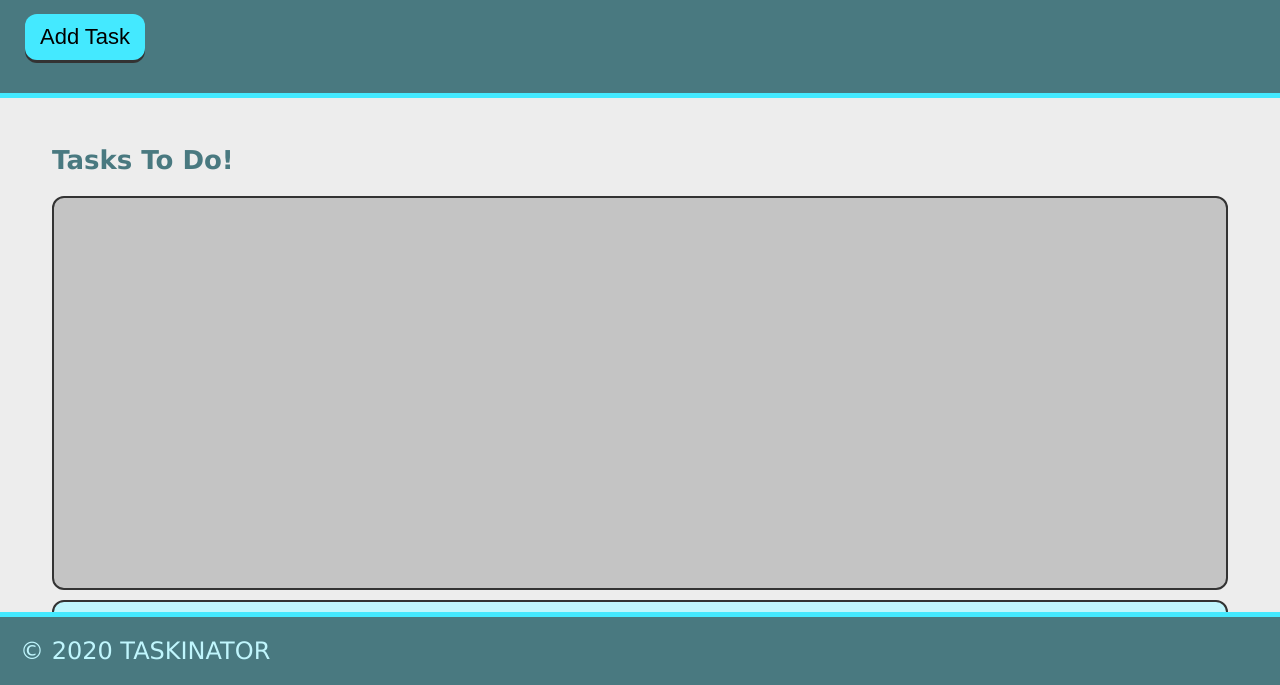
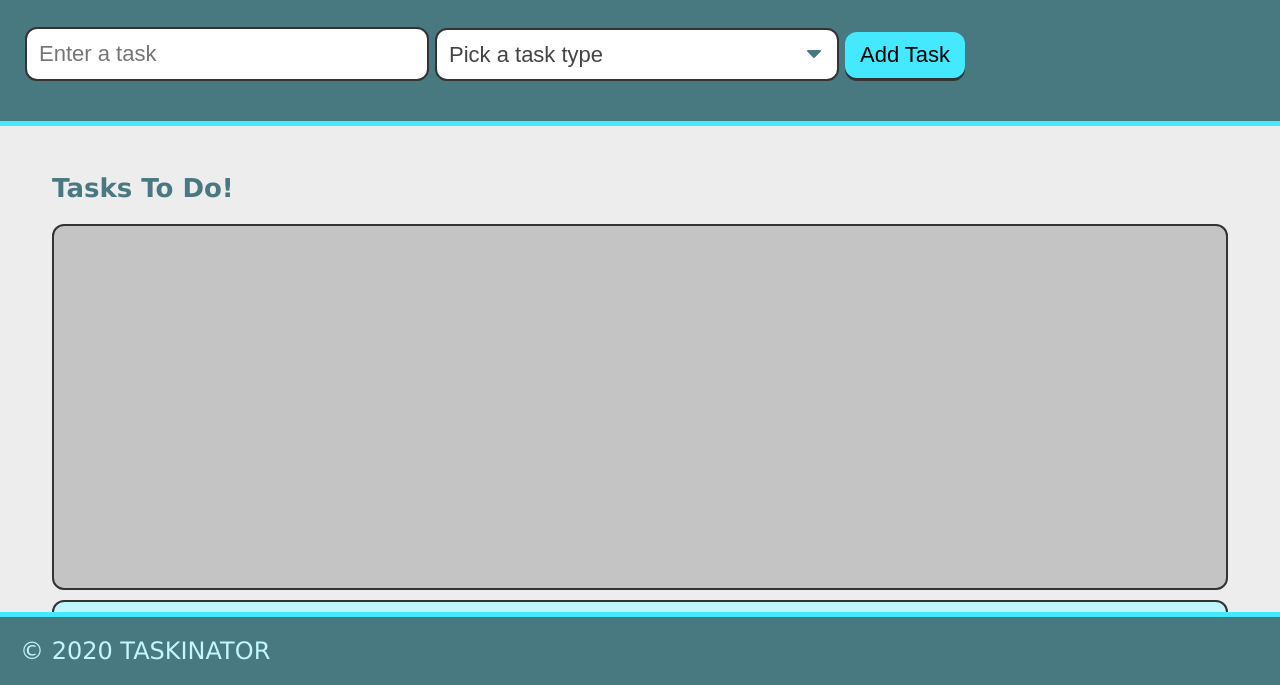
Before and after one commit to Wildfirexxx/taskinator, a plain HTML site: page index.html in a window 1280 px wide. Shown: the part 115-800 px from the top of the page. Drawn offline with Linux system fonts and the light colour scheme.

Commit message:
initial commit

```diff
--- a/index.html
+++ b/index.html
@@ -1,5 +1,6 @@
 <!DOCTYPE html>
 <html lang="en">
+
 <head>
     <meta charset="UTF-8">
     <meta http-equiv="X-UA-Compatible" content="IE=edge">
@@ -7,12 +8,28 @@
     <title>TASKINATOR!!!!!!</title>
     <link rel="stylesheet" href="./assets/css/style.css">
 </head>
+
 <body>
     <!-- HEADER -->
     <header>
         <h1 class="page-title">Taskinator</h1>
         <p>Click the button below to add a new task!</p>
-        <button class="btn" id="save-task">Add Task</button>
+        <form id="task-form">
+            <div class="form-group">
+                <input type="text" name="task-name" placeholder="Enter a task">
+            </div>
+            <div class="form-group">
+                <select name="task-type" class="select-dropdown">
+                    <option value="" disable selected>Pick a task type</option>
+                    <option value="Print">Print</option>
+                    <option value="Web">Web</option>
+                    <option value="Mobile">Mobile</option>
+                </select>
+            </div>
+            <div class="form-group">
+                <button class="btn" id="save-task" type="submit">Add Task</button>
+            </div>
+        </form>
     </header>
     <!-- MAIN -->
     <main class="page-content">
@@ -28,4 +45,5 @@
     </footer>
     <script src="./assets/js/script.js"></script>
 </body>
+
 </html>
```
